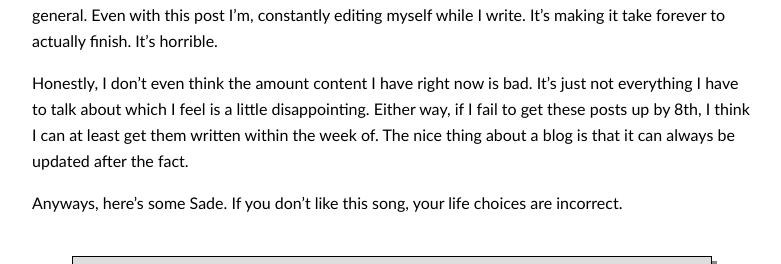
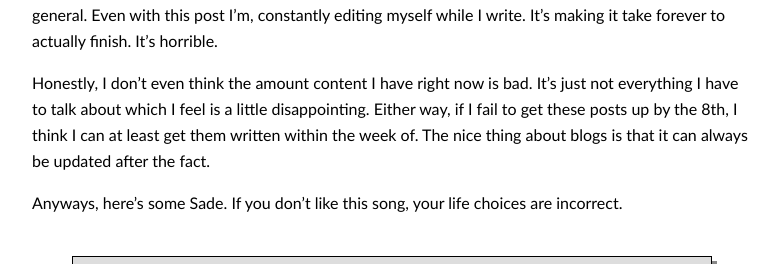
Before and after one commit to cheesoup/GRPH, a Jekyll site: the page built from _posts/2021-12-04-due-dates-and-blog-content.md, in a window 1280 px wide, cut to the strip 749-1013 px from the top of the page. Shown: the whole strip, without its empty margins (248-1029 px from the left). Built offline with Jekyll 4.4.1, drawn with Linux system fonts in a browser that asks for light colours.

```diff
--- a/_posts/2021-12-04-due-dates-and-blog-content.md
+++ b/_posts/2021-12-04-due-dates-and-blog-content.md
@@ -17,7 +17,7 @@
 
 I realize now that it's really hard to describe signal processing related things without falling back on jargon. I guess I take for granted how much I've internalized a lot of the terminology I would read about while obsessively researching things. It also doesn't help that I feel like I struggle with writing in general. Even with this post I'm, constantly editing myself while I write. It's making it take forever to actually finish. It's horrible.
 
-Honestly, I don't even think the amount content I have right now is bad. It's just not everything I have to talk about which I feel is a little disappointing. Either way, if I fail to get these posts up by 8th, I think I can at least get them written within the week of. The nice thing about a blog is that it can always be updated after the fact.
+Honestly, I don't even think the amount content I have right now is bad. It's just not everything I have to talk about which I feel is a little disappointing. Either way, if I fail to get these posts up by the 8th, I think I can at least get them written within the week of. The nice thing about blogs is that it can always be updated after the fact.
 
 Anyways, here's some Sade. If you don't like this song, your life choices are incorrect.
 {% include youtube.html id='MmOau-PMWJk' caption="sade is waifu" %}
```
Also changed, not shown: 10 other files.
